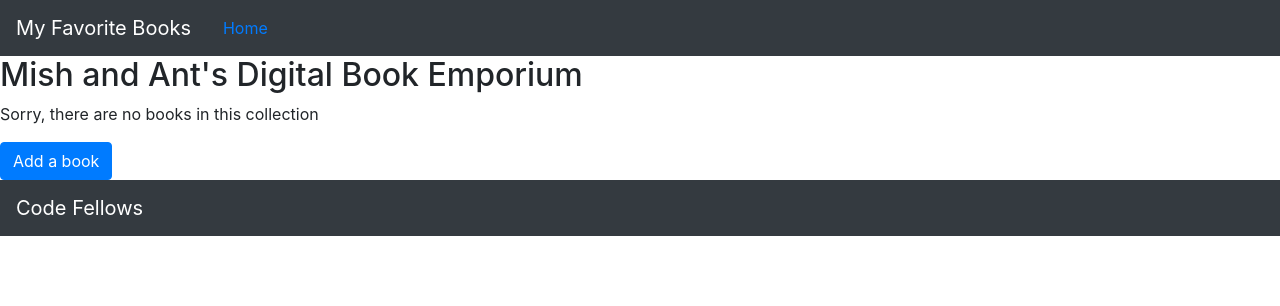
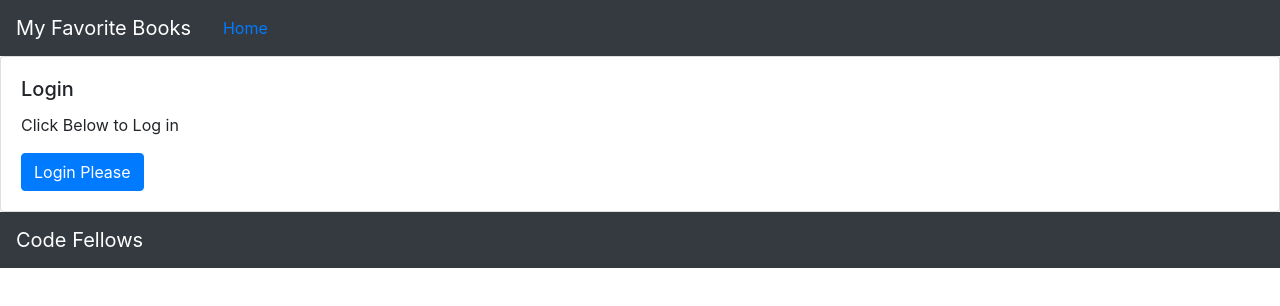
Before and after one commit to M-A-BookApp/can-of-books-frontend, a React (Create React App) app: page / in a window 1280 px wide. Shown: the top 306 px of the page. Built offline with nearby package versions, Linux system fonts and the light colour scheme; no server answers.

Commit message:
added login button and working login

```diff
--- a/src/App.js
+++ b/src/App.js
@@ -11,6 +11,7 @@ import BestBooks from "./BestBooks.js"
 import Login from './Login.js';
 import Profile from './Profile.js';
 import LoginButton from './LoginButton.js';
+import LoginForm from './LoginForm';
 
 class App extends React.Component {
 
@@ -20,6 +21,9 @@ class App extends React.Component {
       user: null,
     }
   }
+
+
+
 
   loginHandler = (user) => {
     this.setState({
@@ -40,8 +44,9 @@ class App extends React.Component {
           <Header user={this.state.user} onLogout={this.logoutHandler} />
           <Switch>
             <Route exact path="/">
+ { this.state.user ?  <BestBooks/> : <Login loginHandler={this.loginHandler } />}
               {/* TODO: if the user is logged in, render the `BestBooks` component, if they are not, render the `Login` component */}
-              <BestBooks/>
+
             </Route>
             {/* TODO: add a route with a path of '/profile' that renders a `Profile` component */}
           </Switch>
--- a/src/LoginButton.js
+++ b/src/LoginButton.js
@@ -9,14 +9,20 @@ export default class LoginButton extends Component {
       showButton: true
     }
   }
-handleClick = () => {
-  this.setState({showButton: false})
-}
+  handleClick = () => {
+    this.setState({ showButton: false })
+  }
   render() {
-    return (
-    <>
-      {this.state.showButton ? <Button onClick={this.handleClick}>Login</Button> : <LoginForm loginHandler={this.props.loginHandler}/>}
-      </>
-    );
+    if (this.state.showButton) {
+
+      return <Button onClick={this.handleClick}> Login Please</Button>
+
+    } else {
+      return <LoginForm loginHandler={this.props.loginHandler} />
+
+    }
+
+
+
   }
 };
```
